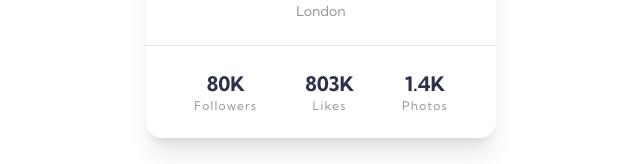
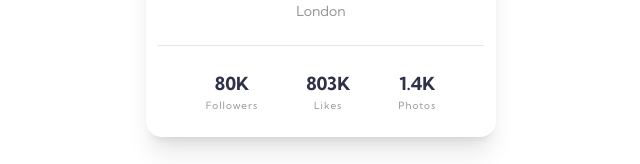
Before and after one commit to fkrunic/frontend-mentor-profile-card-component, a Vue app: page / in a window 1280 px wide. Shown: the part 457-621 px from the top of the page, without its empty margins (319-959 px from the left). Built offline with nearby package versions, Linux system fonts and the light colour scheme.

Commit message:
social media spacing

```diff
--- a/src/App.vue
+++ b/src/App.vue
@@ -38,16 +38,16 @@
       border-dark-gray/25
       ">
       <div class="flex flex-col items-center">
-        <p class="text-xl text-very-dark-blue font-bold">80K</p>
-        <p class="text-xs text-dark-gray tracking-widest">Followers</p>
+        <p class="text-lg text-very-dark-blue font-bold">80K</p>
+        <p class="text-[10px] text-dark-gray tracking-widest">Followers</p>
       </div>
       <div class="flex flex-col items-center">
-        <p class="text-xl text-very-dark-blue font-bold">803K</p>
-        <p class="text-xs text-dark-gray tracking-widest">Likes</p>
+        <p class="text-lg text-very-dark-blue font-bold">803K</p>
+        <p class="text-[10px] text-dark-gray tracking-widest">Likes</p>
       </div>
       <div class="flex flex-col items-center">
-        <p class="text-xl text-very-dark-blue font-bold">1.4K</p>
-        <p class="text-xs text-dark-gray tracking-widest">Photos</p>
+        <p class="text-lg text-very-dark-blue font-bold">1.4K</p>
+        <p class="text-[10px] text-dark-gray tracking-widest">Photos</p>
       </div>
     </div>
   </div>
--- a/tailwind.config.js
+++ b/tailwind.config.js
@@ -19,6 +19,9 @@ export default {
       'dark-gray': 'hsl(0, 0%, 59%)',
       white: 'hsl(0, 0%, 100%)'
     },
+    backgroundColor: {
+
+    },
     extend: {},
   },
   plugins: [],
```
